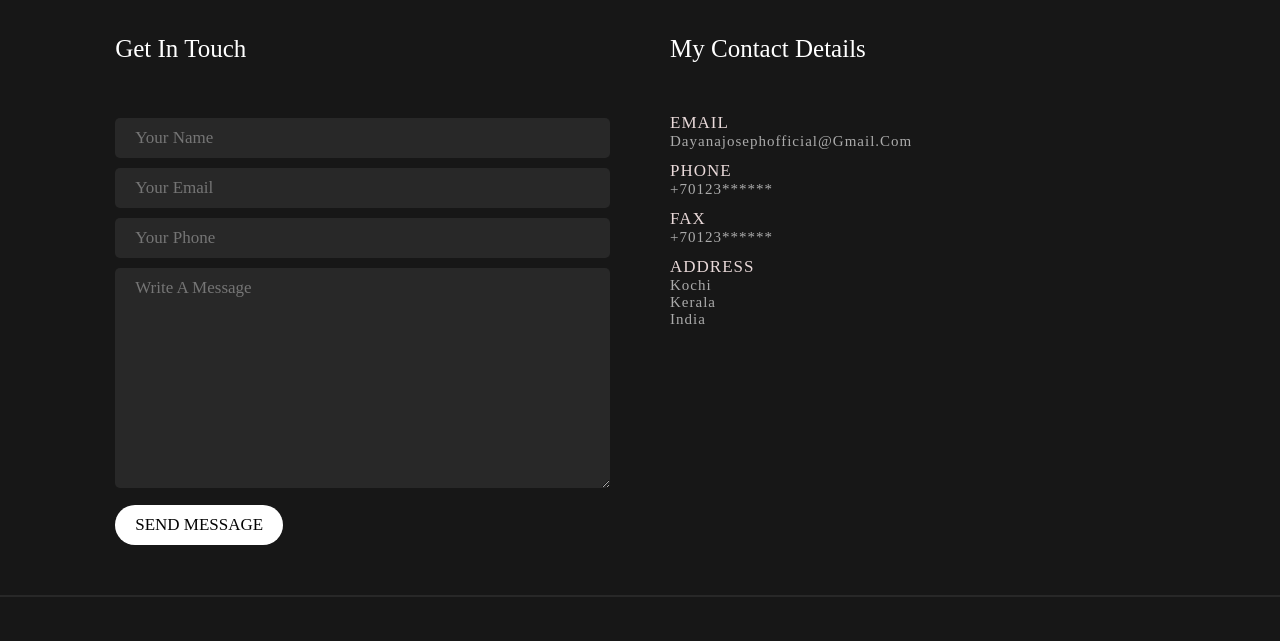
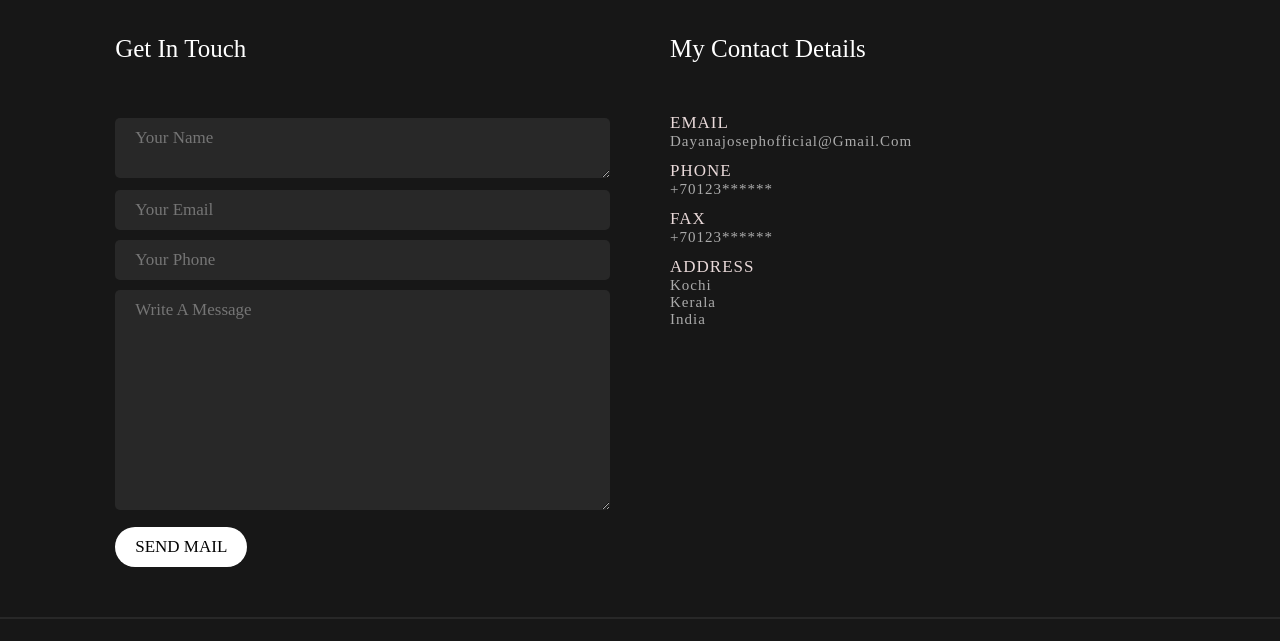
Before and after one commit to dayanajoseph/portfolio, a plain HTML site: page index.html in a window 1280 px wide. Shown: the part 3280-3921 px from the top of the page. Drawn offline with nearby package versions, Linux system fonts and the light colour scheme.

Commit message:
Update index.html

```diff
--- a/index.html
+++ b/index.html
@@ -302,11 +302,13 @@ Please check out my Behance, Dribbble accounts to see my works.
       <div class="col-container">
         <div class="col">
           <h2>get in touch</h2>
-          <input type="text" placeholder="your name" />
+          <textarea name="name" placeholder="Your name" id="name"></textarea>
+          <!--<input type="text" placeholder="your name" id= "name"/> -->
           <input type="email" placeholder="your email" />
           <input type="text" placeholder="your phone" />
-          <textarea name="" placeholder="write a message" id="" cols="30" rows="10"></textarea>
-          <a href="" class="btn">send message</a>
+          <textarea name="" placeholder="write a message" id="msg" cols="30" rows="10"></textarea>
+          <!--<a href="" class="btn">send message</a> -->
+          <a href="" class="btn" button onclick="sendMail(); return false">Send Mail</button> </a>
         </div>
         <div class="col">
           <h2>my contact details</h2>
```
